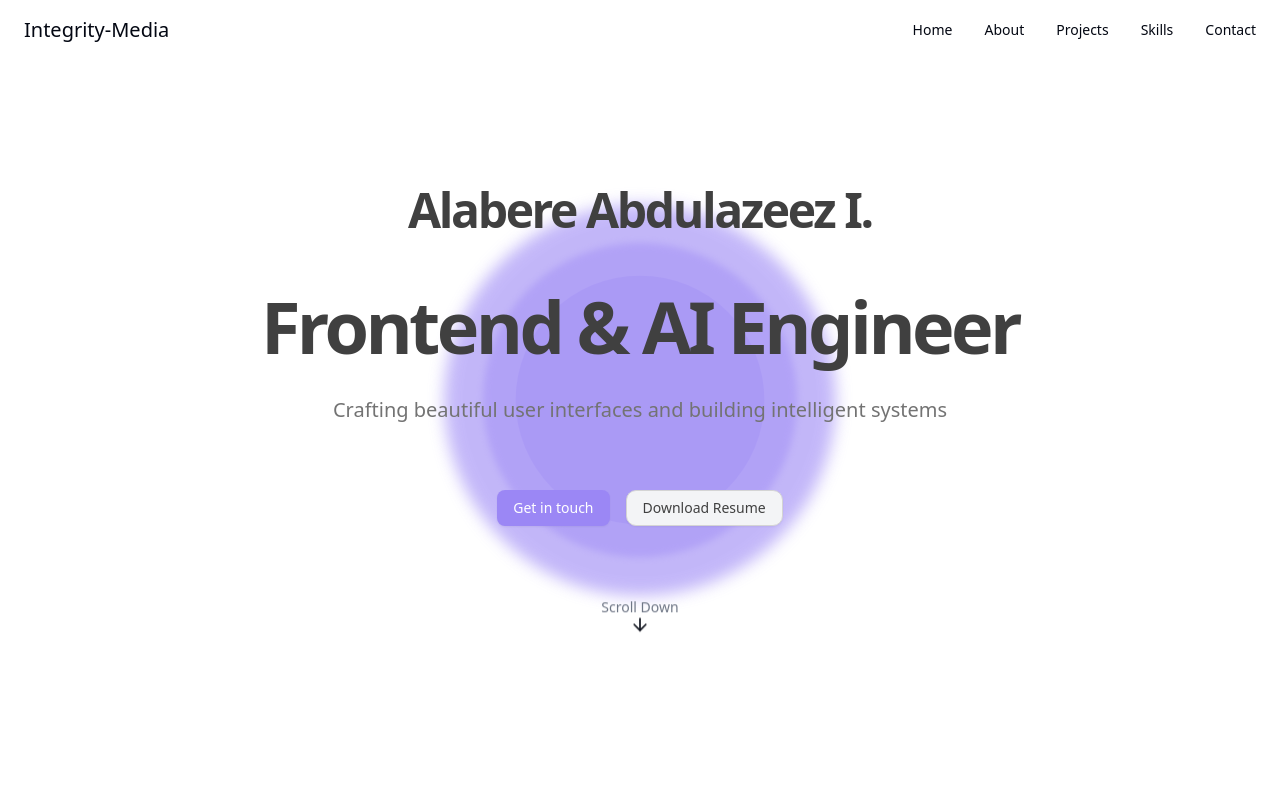
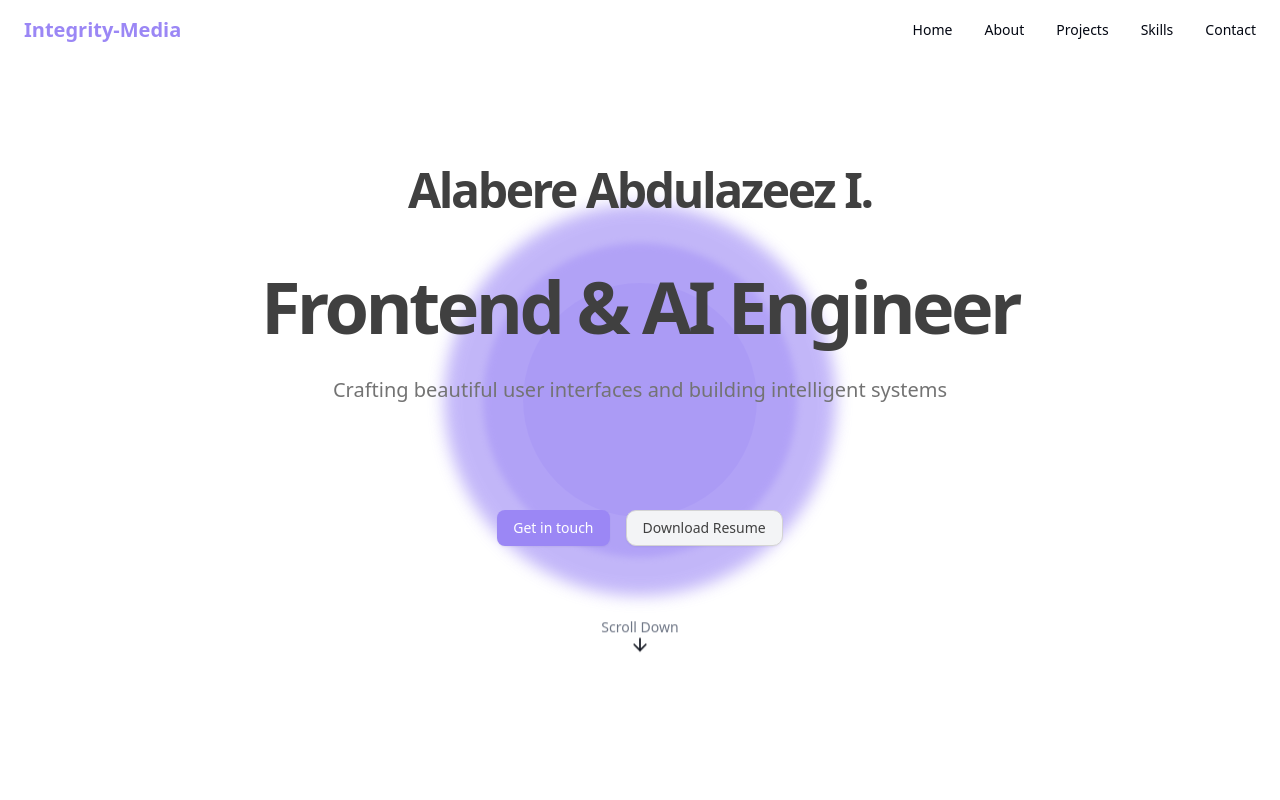
Before and after one commit to Alabere-coder/integritymedia, a Next.js app: page / in a window 1280 px wide. Shown: the top 800 px of the page. Built offline with nearby package versions, Linux system fonts and the light colour scheme.

Commit message:
making little changes

```diff
--- a/components/header.tsx
+++ b/components/header.tsx
@@ -39,7 +39,7 @@ const Header = () => {
         transition={{ duration: 1.2, ease: "easeOut" }}
       >
         <motion.div
-          className="max-sm:h-80 max-sm:w-80 h-96 w-96 rounded-full bg-[#9b87f5] blur-sm"
+          className="max-sm:h-[22rem] max-sm:w-[22rem] h-96 w-96 rounded-full bg-[#9b87f5] blur-sm"
           animate={{
             scale: [1, 1.08, 1],
           }}
@@ -77,7 +77,7 @@ const Header = () => {
         className="absolute"
         initial={{ scale: 0.4, opacity: 0 }}
         animate={{ scale: 1, opacity: 0.3 }}
-        transition={{ duration: 1.5, delay: 0.2, ease: "easeOut" }}
+        transition={{ duration: 1.8, delay: 0.2, ease: "easeOut" }}
       >
         <motion.div
           className="max-sm:h-48 max-sm:w-48 h-64 w-64 rounded-full bg-[#9b87f5]"
@@ -114,7 +114,7 @@ const Header = () => {
         <p className="text-neutral-500 text-lg md:text-xl max-w-2xl mx-auto mb-8">
           Crafting beautiful user interfaces and building intelligent systems
         </p>
-        <div className="flex gap-4 justify-center">
+        <div className="flex gap-4 justify-center mt-10">
           <Link href="#contact">
             <Button
               variant="secondary"
--- a/components/navbar.tsx
+++ b/components/navbar.tsx
@@ -49,7 +49,7 @@ const Navbar: React.FC = () => {
         <div className="flex items-center justify-between">
           <motion.a
             href="#hero"
-            className="text-xl font-medium"
+            className="text-xl text-[#9b87f5] font-extrabold"
             whileHover={{ scale: 1.05 }}
             transition={{ type: "spring", stiffness: 400, damping: 10 }}
           >
```
